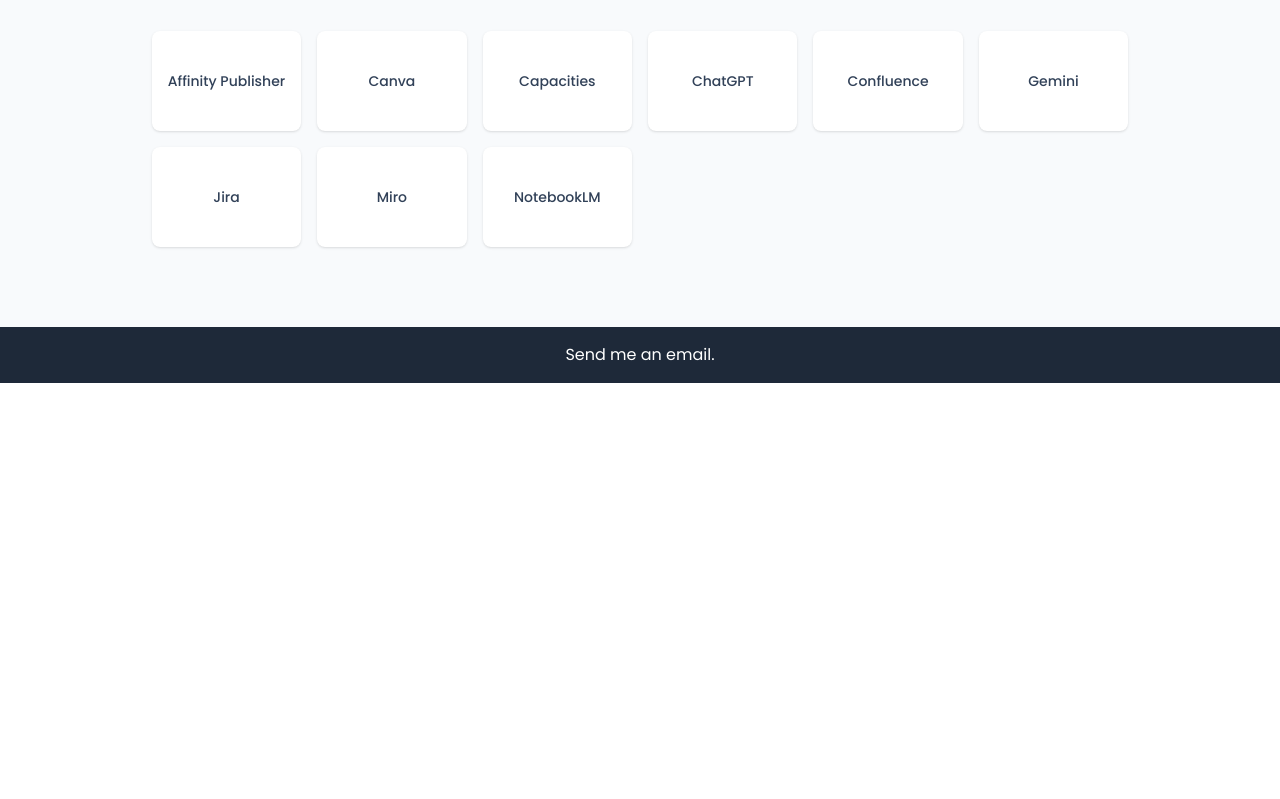
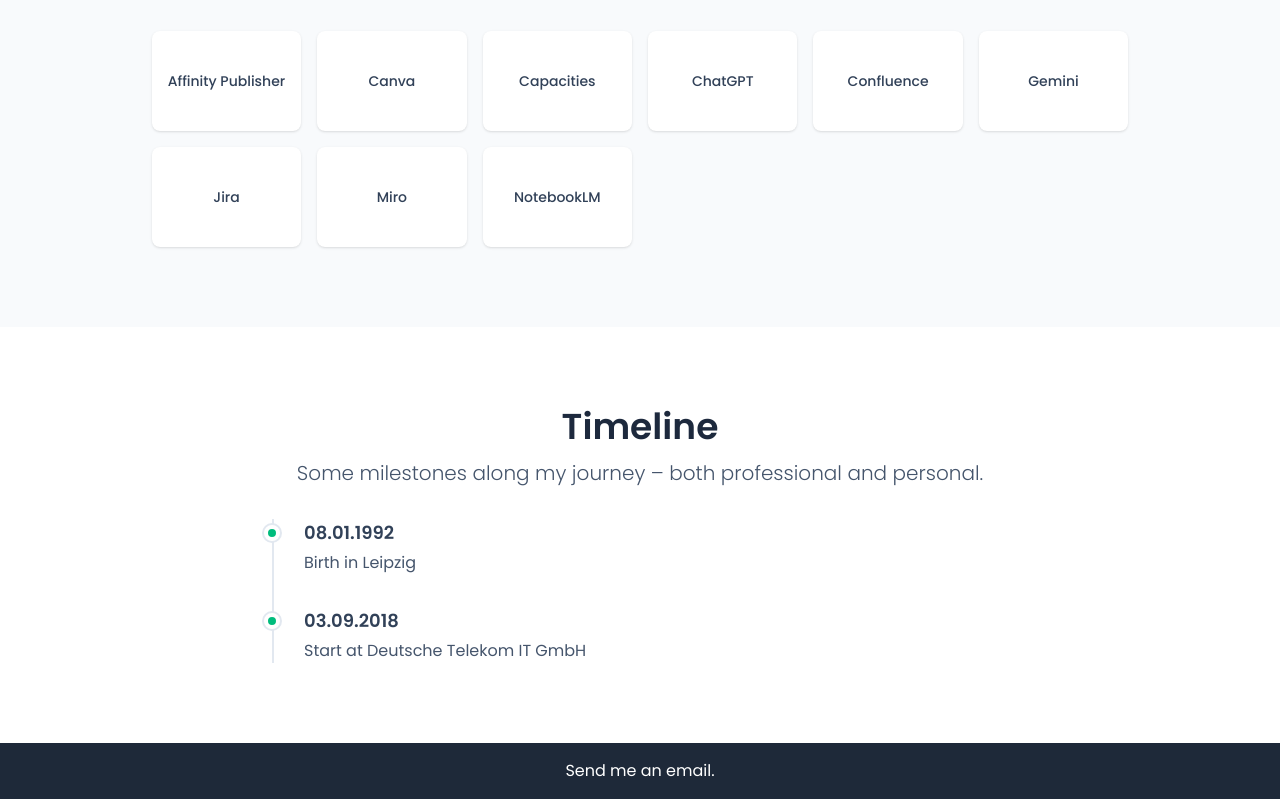
Before and after one commit to PJurke/philipjurke, a Next.js app: page / in a window 1280 px wide. Shown: the part 1317-2116 px from the top of the page. Before the commit the page ends 1700 px from the top, so only its background shows below. Built offline with nearby package versions, Linux system fonts and the light colour scheme.

Commit message:
add timeline draft

```diff
--- /dev/null
+++ b/app/_components/TimelineSection.tsx
@@ -0,0 +1,51 @@
+import { JSX } from "react";
+
+type TimelineEvent = {
+    date: string;
+    title: string;
+}
+
+const events: TimelineEvent[] = [
+    { date: "08.01.1992", title: "Birth in Leipzig" },
+    { date: "03.09.2018", title: "Start at Deutsche Telekom IT GmbH" },
+];
+
+export default function TimelineSection(): JSX.Element {
+
+    return (
+        <section className="bg-white col-span-12 flex flex-col items-center px-8 py-8 lg:py-20">
+            <div className="flex flex-col items-center gap-3 text-center">
+                <h2 className="font-semibold text-3xl md:text-4xl text-slate-800">Timeline</h2>
+                <p className="max-w-prose mx-auto font-light text-lg md:text-xl text-slate-600">
+                    Some milestones along my journey – both professional and personal.
+                </p>
+            </div>
+
+            <div className="relative mt-8 max-w-3xl w-full">
+                <div
+                    className="absolute left-4 top-0 h-full w-0.5 bg-slate-200"
+                    aria-hidden="true">
+                </div>
+
+                <ul className="flex flex-col gap-8">
+                    {events.map((event, index) => (
+                        <li key={index} className="relative pl-12">
+
+                            <div className="absolute left-4 top-1.5 -translate-x-1/2 w-4 h-4 bg-emerald-500 rounded-full border-4 border-white ring-2 ring-slate-200"></div>
+
+                            <div className="flex flex-col gap-1">
+                                <span className="font-semibold text-slate-700 text-lg">
+                                    {event.date}
+                                </span>
+                                <p className="font-normal text-slate-600 text-base">
+                                    {event.title}
+                                </p>
+                            </div>
+                        </li>
+                    ))}
+                </ul>
+            </div>
+        </section>
+    );
+
+}
--- a/app/page.tsx
+++ b/app/page.tsx
@@ -1,6 +1,7 @@
 import HeroSection from "./_components/HeroSection";
 import FiveLifeAspectsSection from "./_components/FiveLifeAspectsSection";
 import ToolsSection from "./_components/ToolsSection";
+import TimelineSection from "./_components/TimelineSection";
 
 export default function Home() {
   return (
@@ -9,6 +10,7 @@
       <HeroSection />
       <FiveLifeAspectsSection />
       <ToolsSection />
+      <TimelineSection />
     </main>
 
   );
```
